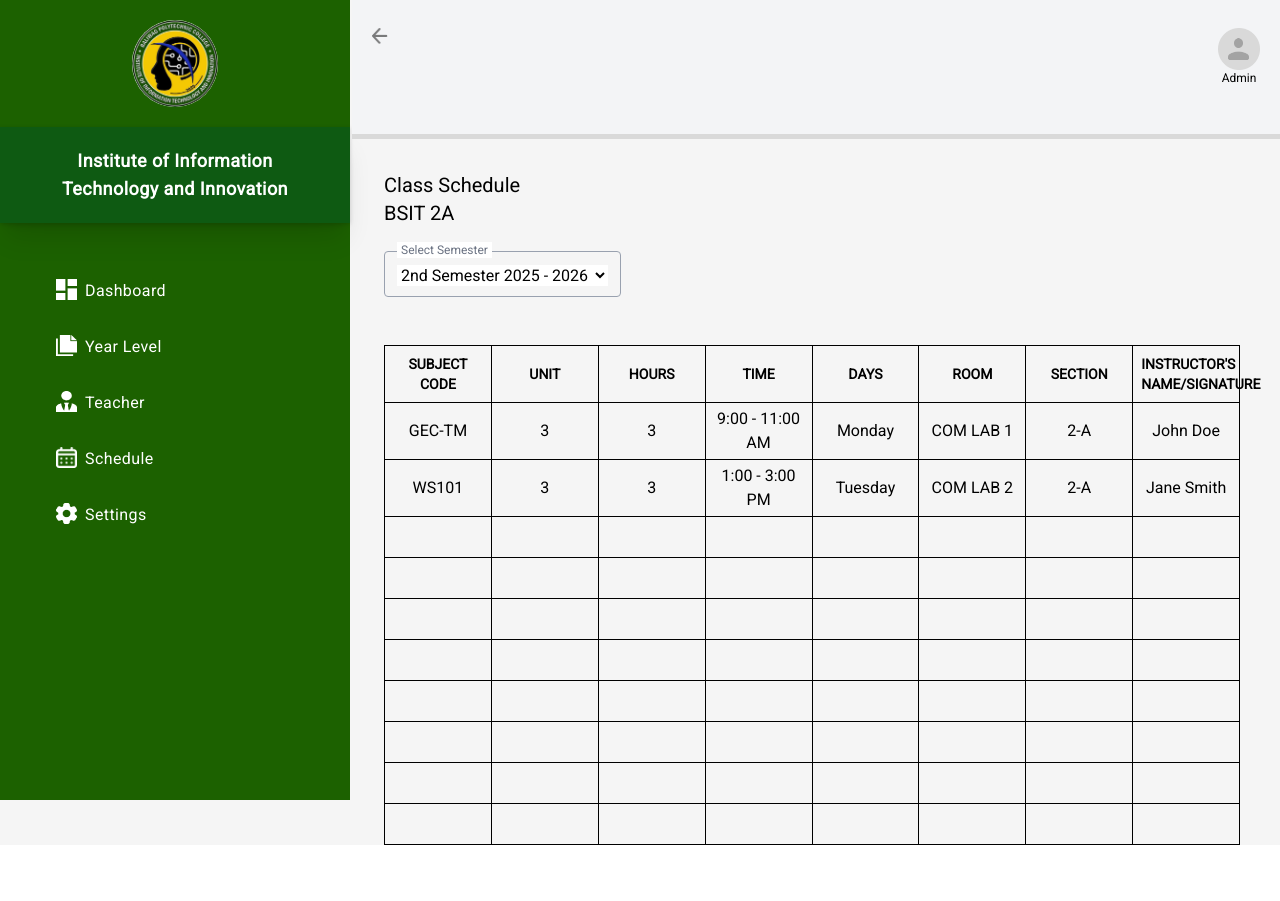
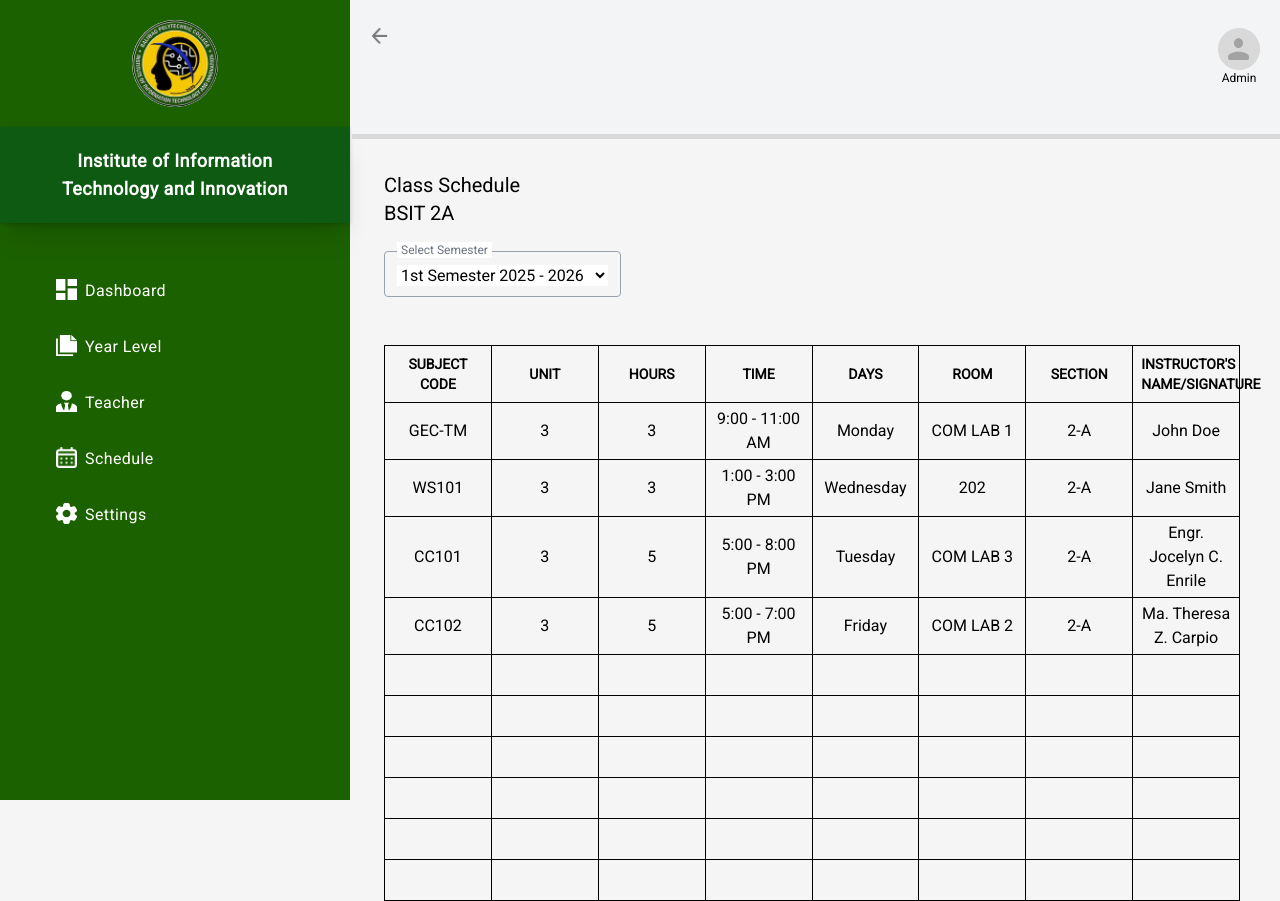
Before and after one commit to 0l3r7/IITI-pre-advising, a React (Vite) app: page /viewSchedule in a window 1280 px wide. Before the commit the page ends 845 px from the top, so only its background shows below. Built offline with nearby package versions, Linux system fonts and the light colour scheme.

Commit message:
Fix 1st sem showing 2nd sem schedule and added more row data for the table

```diff
--- a/src/schedule/viewSchedule.jsx
+++ b/src/schedule/viewSchedule.jsx
@@ -26,10 +26,31 @@ const ViewSchedule = () => {
         unit: 3,
         hours: 3,
         time: "1:00 - 3:00 PM",
+        day: "Wednesday",
+        room: "202",
+        section: "2-A",
+        instructor: "Jane Smith",
+      },
+
+      {
+        code: "CC101",
+        unit: 3,
+        hours: 5,
+        time: "5:00 - 8:00 PM",
         day: "Tuesday",
+        room: "COM LAB 3",
+        section: "2-A",
+        instructor: "Engr. Jocelyn C. Enrile",
+      },
+      {
+        code: "CC102",
+        unit: 3,
+        hours: 5,
+        time: "5:00 - 7:00 PM",
+        day: "Friday",
         room: "COM LAB 2",
         section: "2-A",
-        instructor: "Jane Smith",
+        instructor: "Ma. Theresa Z. Carpio",
       },
     ],
     "2nd": [
@@ -92,8 +113,8 @@ const ViewSchedule = () => {
             onChange={(e) => setSemester(e.target.value)}
             className="bg-white text-base focus:outline-none pr-1"
           >
-            <option value="1st">2nd Semester 2025 - 2026</option>
-            <option value="2nd">1st Semester 2025 - 2026</option>
+            <option value="1st">1st Semester 2025 - 2026</option>
+            <option value="2nd">2nd Semester 2025 - 2026</option>
           </select>
         </div>
 
```
